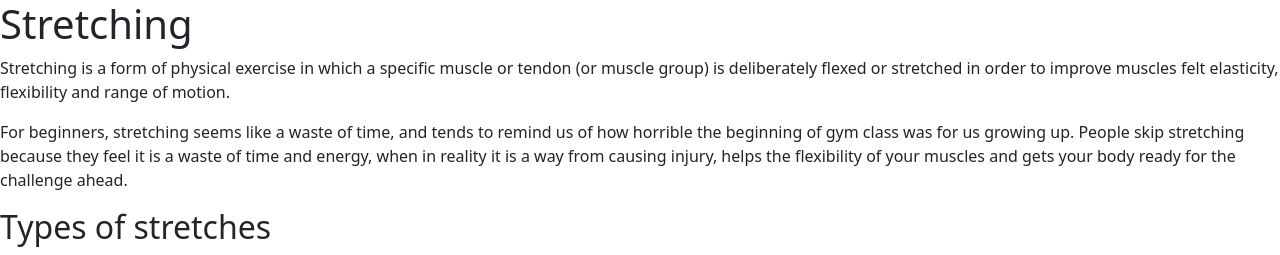
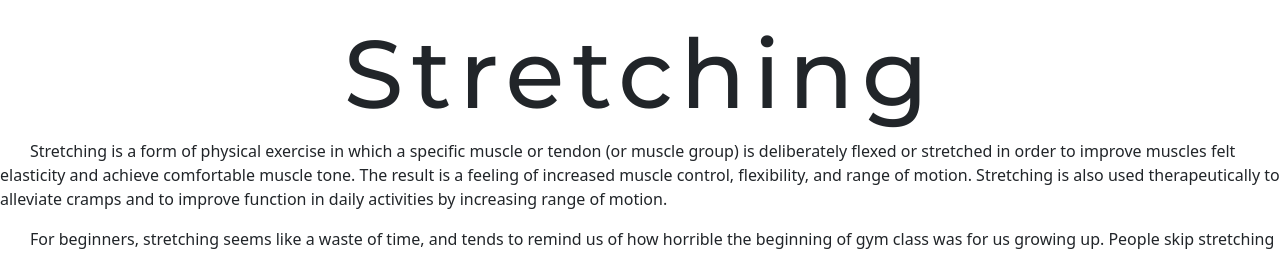
Before and after one commit to calvinalee2006/Beginners-guide-to-fitness, a React (Create React App) app: page /stretching in a window 1280 px wide. Shown: the top 255 px of the page. Built offline with nearby package versions, Linux system fonts and the light colour scheme.

Commit message:
added some css

```diff
--- a/src/components/IntroductionPage/introduction.js
+++ b/src/components/IntroductionPage/introduction.js
@@ -1,13 +1,12 @@
 import React from 'react';
 import {NavLink} from 'react-router-dom'
 import 'bootstrap/dist/css/bootstrap.min.css'
-
 
 export default function introduction() {
     return (
       <>
       <header>
-        <h1>Get Moving!!</h1>
+        <h1 className="introHeading">Fitness for beginners</h1>
       </header>
       <p>In these times it is important to keep mentally and physically healthy. But with
         life always keeping you on go, it is very easy forget your personal health.
--- a/src/components/Stretches/stretching.js
+++ b/src/components/Stretches/stretching.js
@@ -14,13 +14,13 @@ const stretching = () => {
   const navigate = useNavigate()
   return (
     <>
-      <h1>Stretching</h1>
+      <h1 className ="stretchHeading">Stretching</h1>
 
-      <p>Stretching is a form of physical exercise in which a specific muscle or tendon (or muscle group)
-        is deliberately flexed or stretched in order to improve muscles felt elasticity, flexibility and range
-        of motion. </p>
-
-        <p>For beginners, stretching seems like a waste of time, and tends to remind us of how horrible the
+      <p className ="stretchPara">Stretching is a form of physical exercise in which a specific muscle or tendon (or muscle group)
+        is deliberately flexed or stretched in order to improve muscles felt elasticity and achieve comfortable muscle tone.
+        The result is a feeling of increased muscle control, flexibility, and range of motion. Stretching is also used
+        therapeutically to alleviate cramps and to improve function in daily activities by increasing range of motion.</p>
+         <p className ="stretchPara">For beginners, stretching seems like a waste of time, and tends to remind us of how horrible the
             beginning of gym class was for us growing up. People skip stretching because they feel it is a waste
             of time and energy, when in reality it is a way from causing injury, helps the flexibility of your
             muscles and gets your body ready for the challenge ahead.
--- /dev/null
+++ b/src/index.css
@@ -0,0 +1 @@
+@import url('https://fonts.googleapis.com/css2?family=Montserrat:wght@500&display=swap');
--- a/src/index.js
+++ b/src/index.js
@@ -1,5 +1,8 @@
 import ReactDOM from "react-dom/client";
 import App from "./App";
+import './index.css'
+import "./styles.css"
+
 
 const root = ReactDOM.createRoot(document.getElementById('root'));
 root.render(
--- /dev/null
+++ b/src/styles.css
@@ -0,0 +1,19 @@
+.introHeading {
+    font-family: 'Montserrat';
+    font-size: 6rem;
+    letter-spacing: .5rem;
+    text-align: center;
+    margin-top: 1rem;
+}
+
+.stretchHeading {
+    font-family: 'Montserrat';
+    font-size: 6rem;
+    letter-spacing: .5rem;
+    text-align: center;
+    margin-top: 1rem;
+}
+
+.stretchPara {
+    text-indent: 30px;
+}
```
Also changed, not shown: src/App.css (deleted), src/components/IntroductionPage/IntroductionImages/stopwatch.jpg (added).
